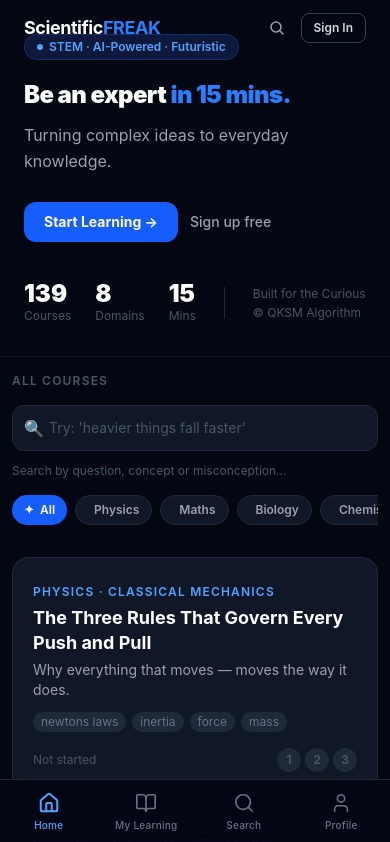
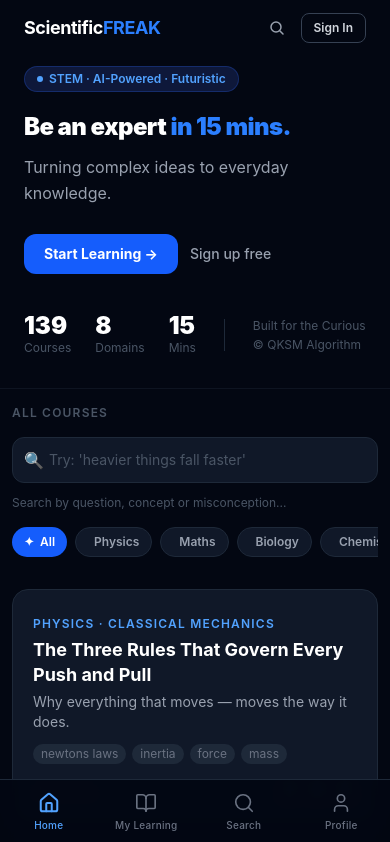
Before and after one commit to rskhatiwada/modulus, a React (Vite) app: page / in a window 390 px wide. Shown: the top 842 px of the page. Built offline with nearby package versions, Linux system fonts and the light colour scheme.

Commit message:
added mobile bottom nav bar1

```diff
--- a/src/screens/HomeScreen.jsx
+++ b/src/screens/HomeScreen.jsx
@@ -210,7 +210,7 @@
       </nav>
 
       {/* ── Hero — full width, no max-w constraint ── */}
-      <section className="relative pt-8 pb-8 px-6 sm:px-12 lg:px-24 overflow-hidden">
+      <section className="relative pt-16 md:pt-8 pb-8 px-6 sm:px-12 lg:px-24 overflow-hidden">
 
 
 
```
